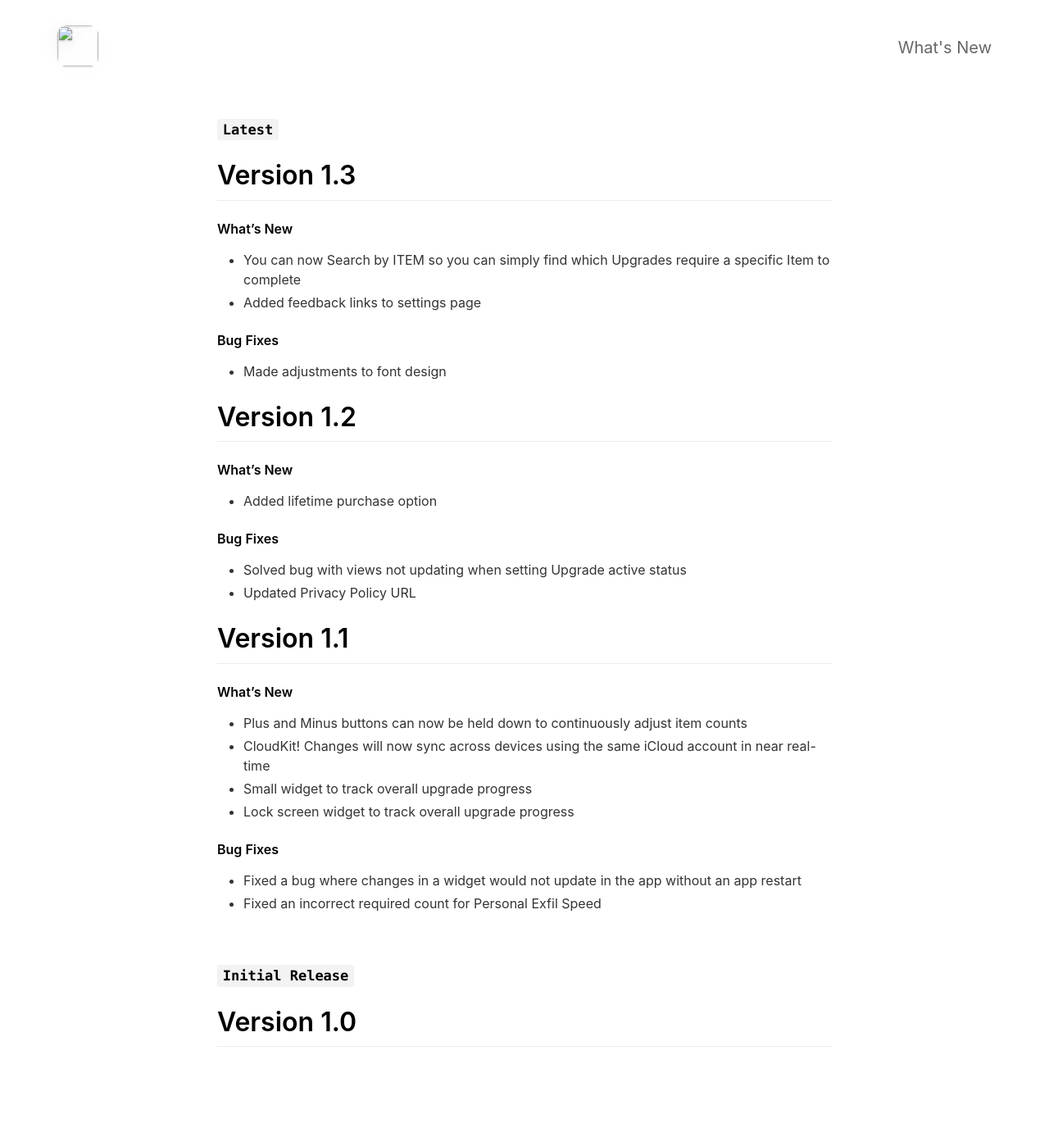
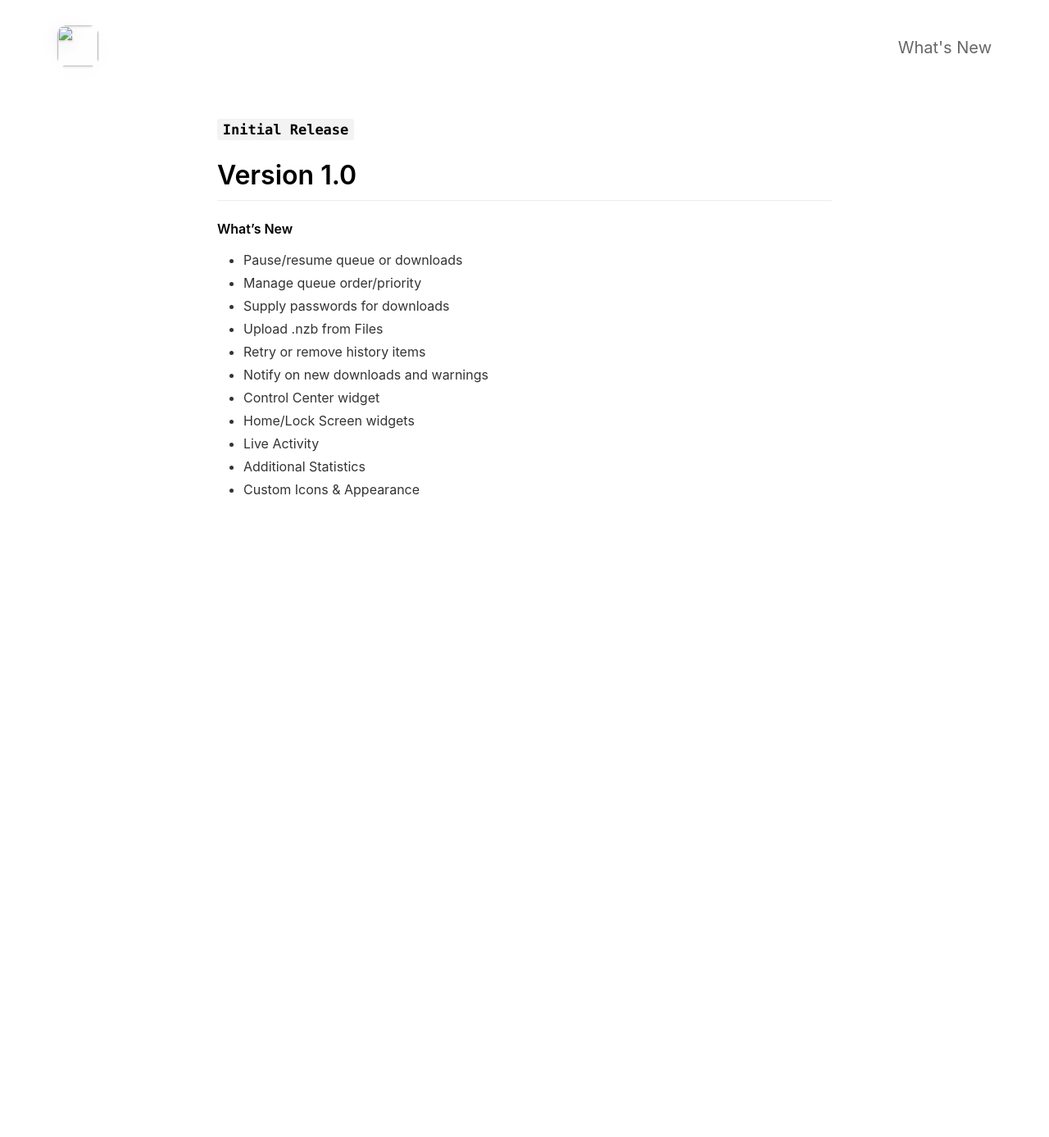
Before and after one commit to codefruitio/getsable, a Jekyll site: the page built from _pages/changelog.md, in a window 1280 px wide. Shown: the whole page at 82% size. Built offline with Jekyll 4.4.1, drawn with Linux system fonts in a browser that asks for light colours; nearby versions of some CDN libraries; after the commit the page ends 900 px from its top, so only the background shows below that.

Commit message:
pages updates

```diff
--- a/_pages/changelog.md
+++ b/_pages/changelog.md
@@ -4,38 +4,20 @@ title: What's New
 include_in_header: true
 ---
 
-### `Latest`
-# **Version 1.3**
-#### What's New
-- You can now Search by ITEM so you can simply find which Upgrades require a specific Item to complete
-- Added feedback links to settings page
-
-#### Bug Fixes
-- Made adjustments to font design
-
-# **Version 1.2**
-#### What's New
-- Added lifetime purchase option
-
-#### Bug Fixes
-- Solved bug with views not updating when setting Upgrade active status
-- Updated Privacy Policy URL
-
-# **Version 1.1**
-
-#### What's New
-- Plus and Minus buttons can now be held down to continuously adjust item counts
-- CloudKit! Changes will now sync across devices using the same iCloud account in near real-time
-- Small widget to track overall upgrade progress
-- Lock screen widget to track overall upgrade progress
-
-#### Bug Fixes
-- Fixed a bug where changes in a widget would not update in the app without an app restart
-- Fixed an incorrect required count for Personal Exfil Speed
-
-<br>
-
 ### `Initial Release`
 # **Version 1.0**
 
+#### What's New
+ - Pause/resume queue or downloads
+ - Manage queue order/priority
+ - Supply passwords for downloads
+ - Upload .nzb from Files
+ - Retry or remove history items
+ - Notify on new downloads and warnings
+ - Control Center widget
+ - Home/Lock Screen widgets
+ - Live Activity
+ - Additional Statistics
+ - Custom Icons & Appearance
+
 <br>
```
Also changed, not shown: _pages/privacypolicy.md (+3 -3 lines).
